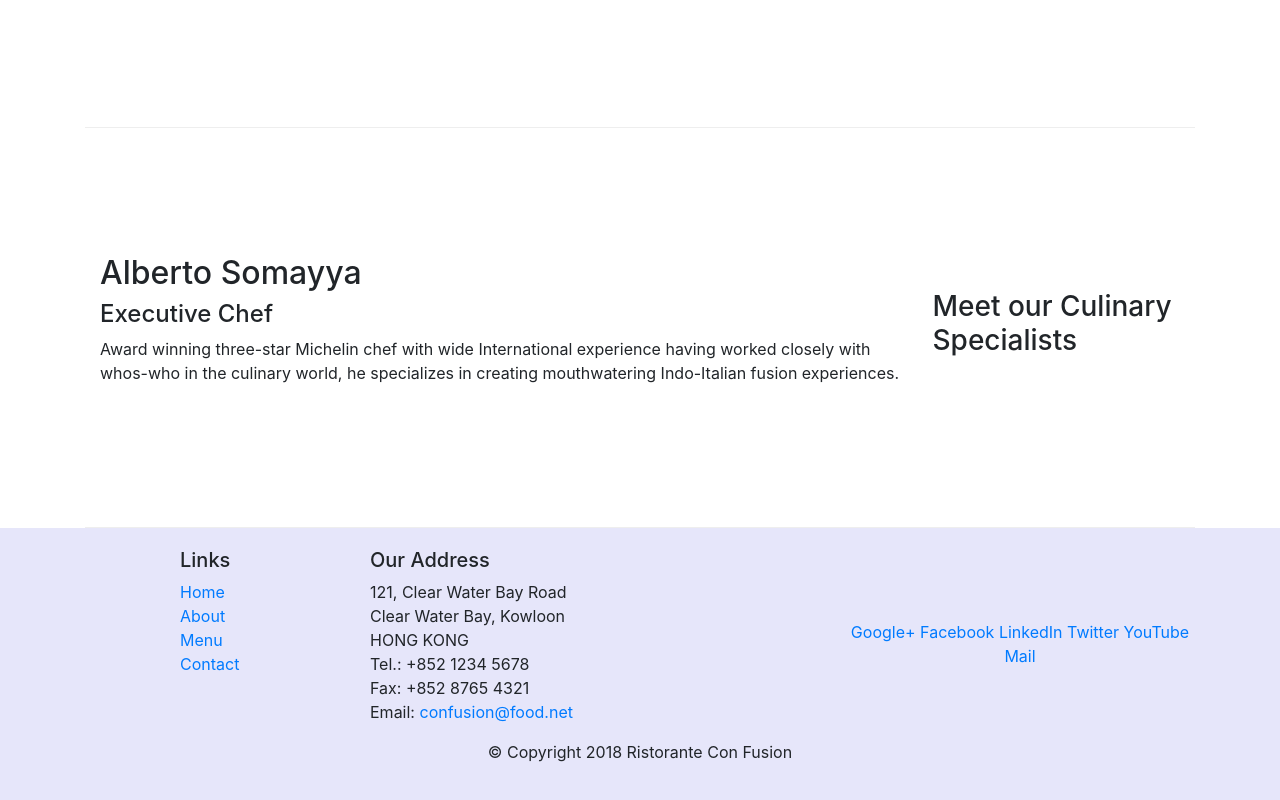
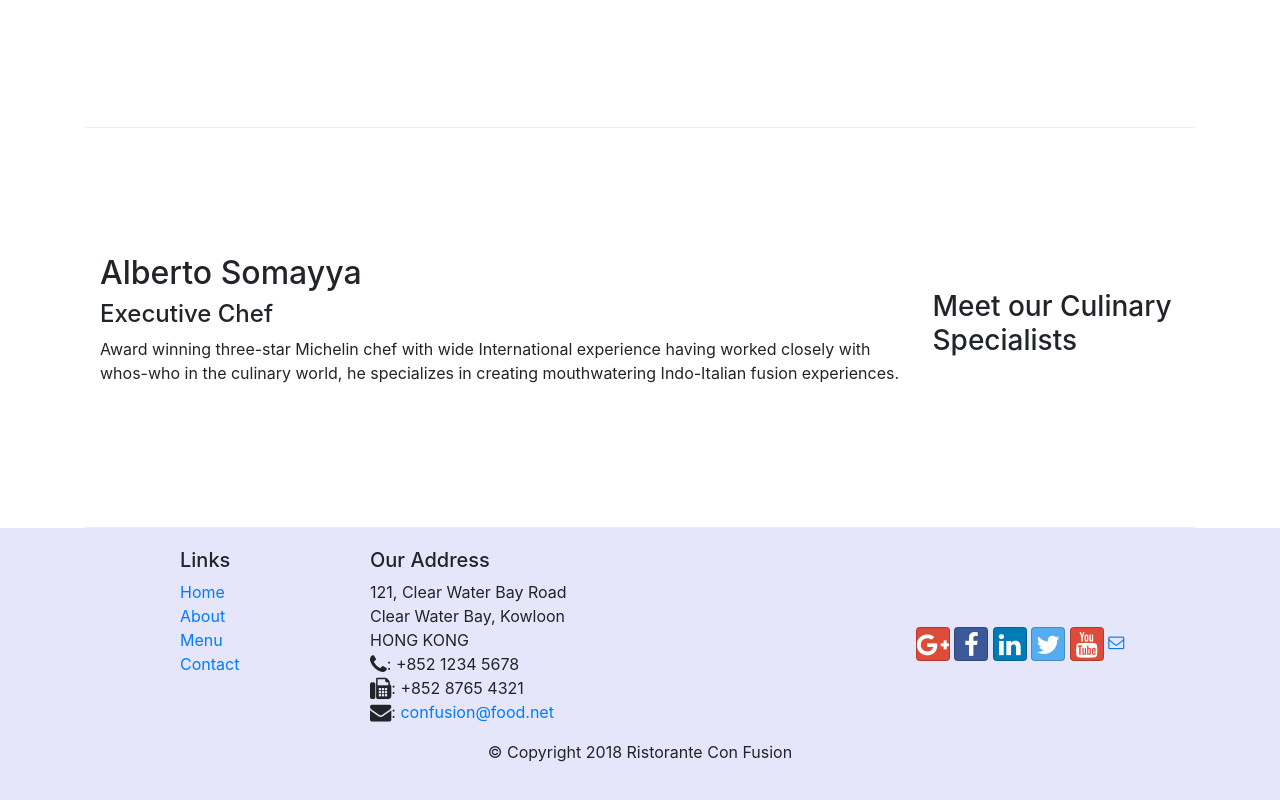
Before and after one commit to dhanashree0107/Bootstrap-course, a website: page index.html in a window 1280 px wide. Shown: the part 1006-1806 px from the top of the page. Drawn offline with nearby package versions, Linux system fonts and the light colour scheme.

Commit message:
Icon fonts

```diff
--- a/index.html
+++ b/index.html
@@ -8,6 +8,8 @@
 
     <!-- Bootstrap CSS -->
     <link rel="stylesheet" href="node_modules/bootstrap/dist/css/bootstrap.min.css">
+    <link rel="stylesheet" href="node_modules/font-awesome/css/font-awesome.min.css">
+    <link rel="stylesheet" href="node_modules/bootstrap-social/bootstrap-social.css">
     <link rel="stylesheet" href="css/styles.css">
     <title>Ristorante Con Fusion</title>
 </head>
@@ -21,10 +23,10 @@
             <a class="navbar-brand" href="#">Ristorante con Fusion</a>
             <div class="collapse navbar-collapse" id="Navbar">
                 <ul class="navbar-nav mr-auto">
-                    <li class="nav-item active"><a class="nav-link" href="#">Home</a></li>
-                    <li class="nav-item"><a class="nav-link" href="./aboutus.html">AboutUs</a></li>
-                    <li class="nav-item"><a class="nav-link" href="#">Menu</a></li>
-                    <li class="nav-item"><a class="nav-link" href="#">Contact</a></li>
+                    <li class="nav-item active"><a class="nav-link" href="#"><span class="fa fa-home fa-lg"></span> Home</a></li>
+                    <li class="nav-item"><a class="nav-link" href="./aboutus.html"><span class="fa fa-info fa-lg"></span> AboutUs</a></li>
+                    <li class="nav-item"><a class="nav-link" href="#"><span class="fa fa-list fa-lg"></span> Menu</a></li>
+                    <li class="nav-item"><a class="nav-link" href="#"><span class="fa fa-address-card fa-lg"></span> Contact</a></li>
                 </ul>
             </div>
         </div>
@@ -95,19 +97,19 @@
 		              121, Clear Water Bay Road<br>
 		              Clear Water Bay, Kowloon<br>
 		              HONG KONG<br>
-		              Tel.: +852 1234 5678<br>
-		              Fax: +852 8765 4321<br>
-		              Email: <a href="mailto:confusion@food.net">confusion@food.net</a>
+		              <i class="fa fa-phone fa-lg"></i>: +852 1234 5678<br>
+		              <i class="fa fa-fax fa-lg"></i>: +852 8765 4321<br>
+		              <i class="fa fa-envelope fa-lg"></i>: <a href="mailto:confusion@food.net">confusion@food.net</a>
 		           </address>
                 </div>
                 <div class="col-12 col-sm-4 align-self-center">
                     <div class="text-center">
-                        <a href="http://google.com/+">Google+</a>
-                        <a href="http://www.facebook.com/profile.php?id=">Facebook</a>
-                        <a href="http://www.linkedin.com/in/">LinkedIn</a>
-                        <a href="http://twitter.com/">Twitter</a>
-                        <a href="http://youtube.com/">YouTube</a>
-                        <a href="mailto:">Mail</a>
+                        <a class="btn btn-social-icon btn-google" href="http://google.com/+"><i class="fa fa-google-plus"></i></a>
+                        <a class="btn btn-social-icon btn-facebook" href="http://www.facebook.com/profile.php?id="><i class="fa fa-facebook"></i></a>
+                        <a class="btn btn-social-icon btn-linkedin" href="http://www.linkedin.com/in/"><i class="fa fa-linkedin"></i></a>
+                        <a class="btn btn-social-icon btn-twitter" href="http://twitter.com/"><i class="fa fa-twitter"></i></a>
+                        <a class="btn btn-social-icon btn-google" href="http://youtube.com/"><i class="fa fa-youtube"></i></a>
+                        <a href="mailto:"><i class="fa fa-envelope-o"></i></a>
                     </div>
                 </div>
             </div>
--- a/package.json
+++ b/package.json
@@ -15,6 +15,8 @@
   },
   "dependencies": {
     "bootstrap": "^4.5.2",
+    "bootstrap-social": "^5.1.1",
+    "font-awesome": "^4.7.0",
     "jquery": "^3.5.1",
     "popper.js": "^1.16.1"
   }
```
Also changed, not shown: aboutus.html (+15 -13 lines), 1 other file.
